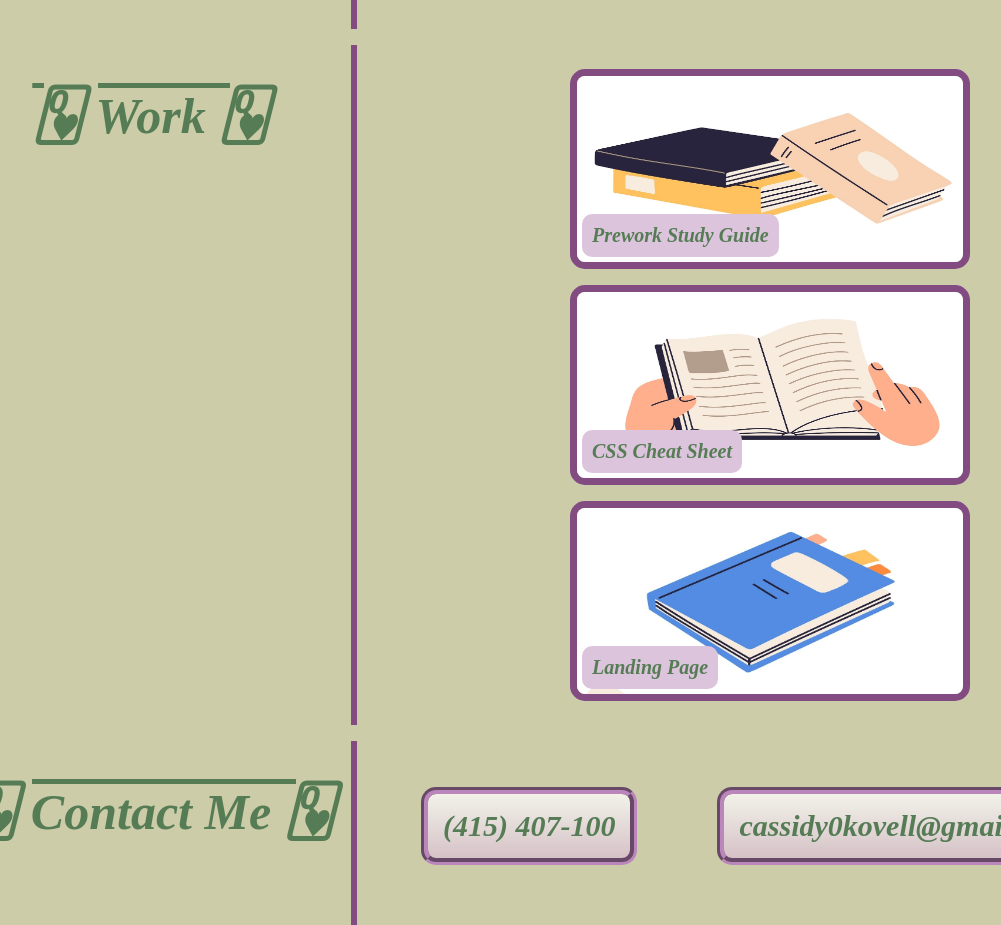
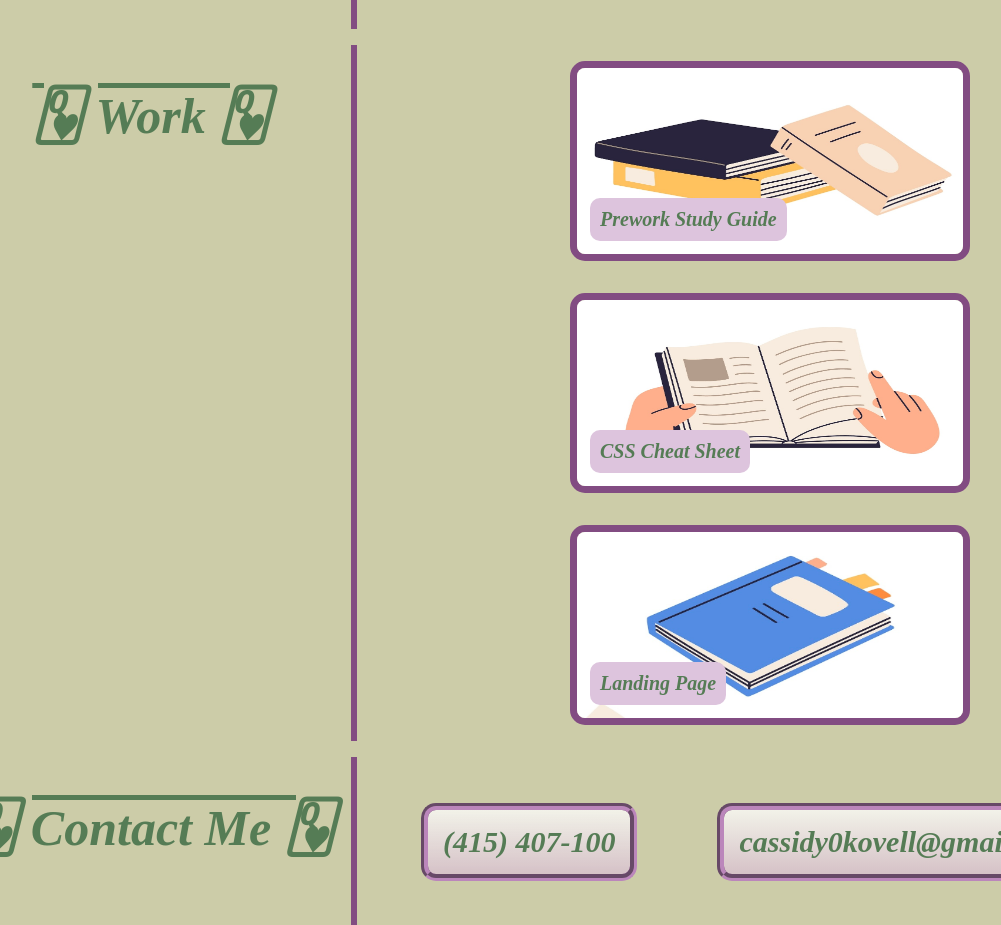
Before and after one commit to cassidykovell/cassidy-kovell-portfolio, a plain HTML site: page index.html in a window 1280 px wide. Shown: the part 715-1640 px from the top of the page, without its empty margins (73-1074 px from the left). Drawn offline with Linux system fonts and the light colour scheme.

Commit message:
final final update for better spacing between deplayed websites

```diff
--- a/assets/style.css
+++ b/assets/style.css
@@ -122,7 +122,6 @@ p {
     border-radius: 15px;
     height: 200px;
     width: 400px;
-    margin: .5em;
 }
 
 #text-box {
@@ -130,6 +129,7 @@ p {
     flex-wrap: wrap;
     justify-content: center;
     align-items: center;
+    gap: 2em;
 }
 
 .wrp {
```
